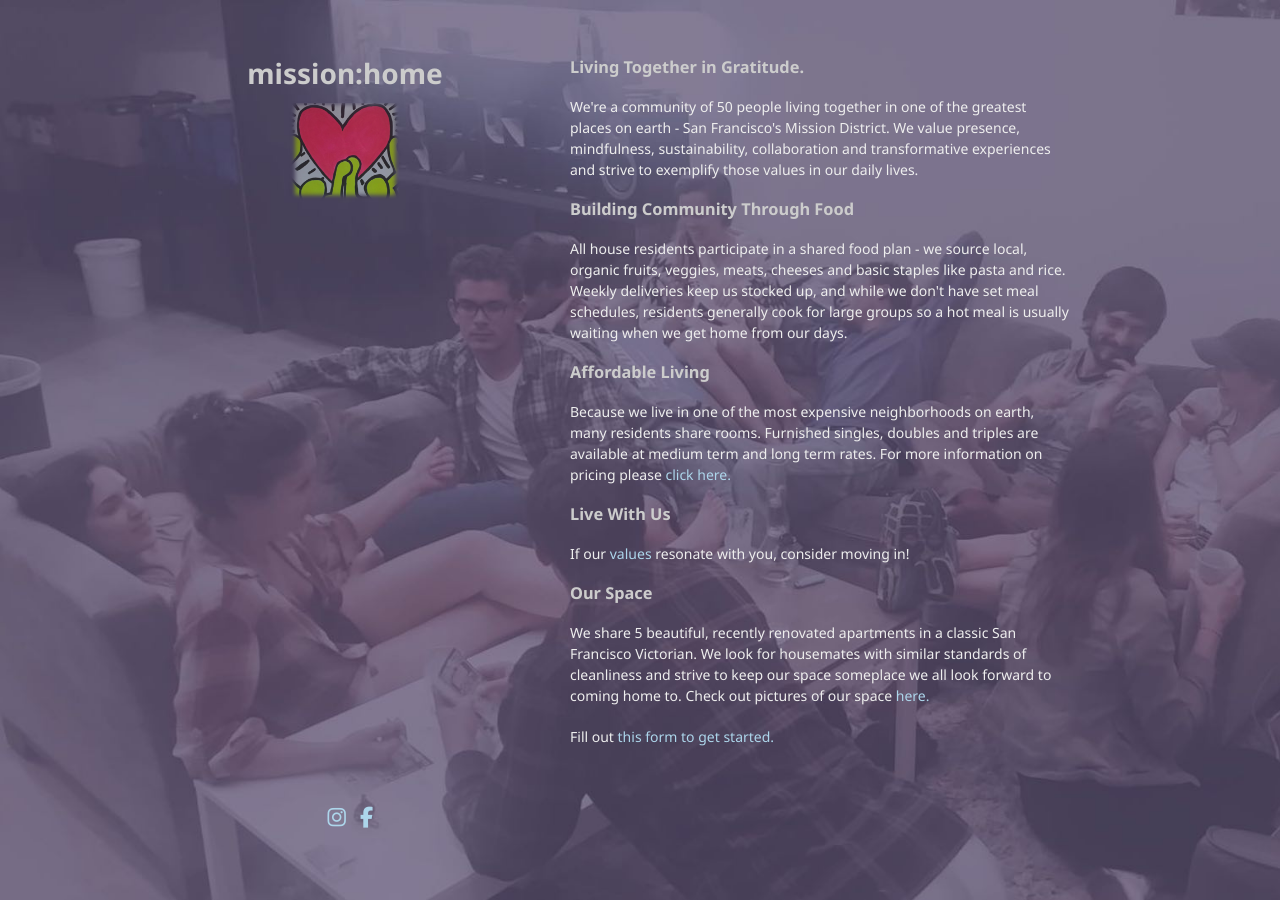
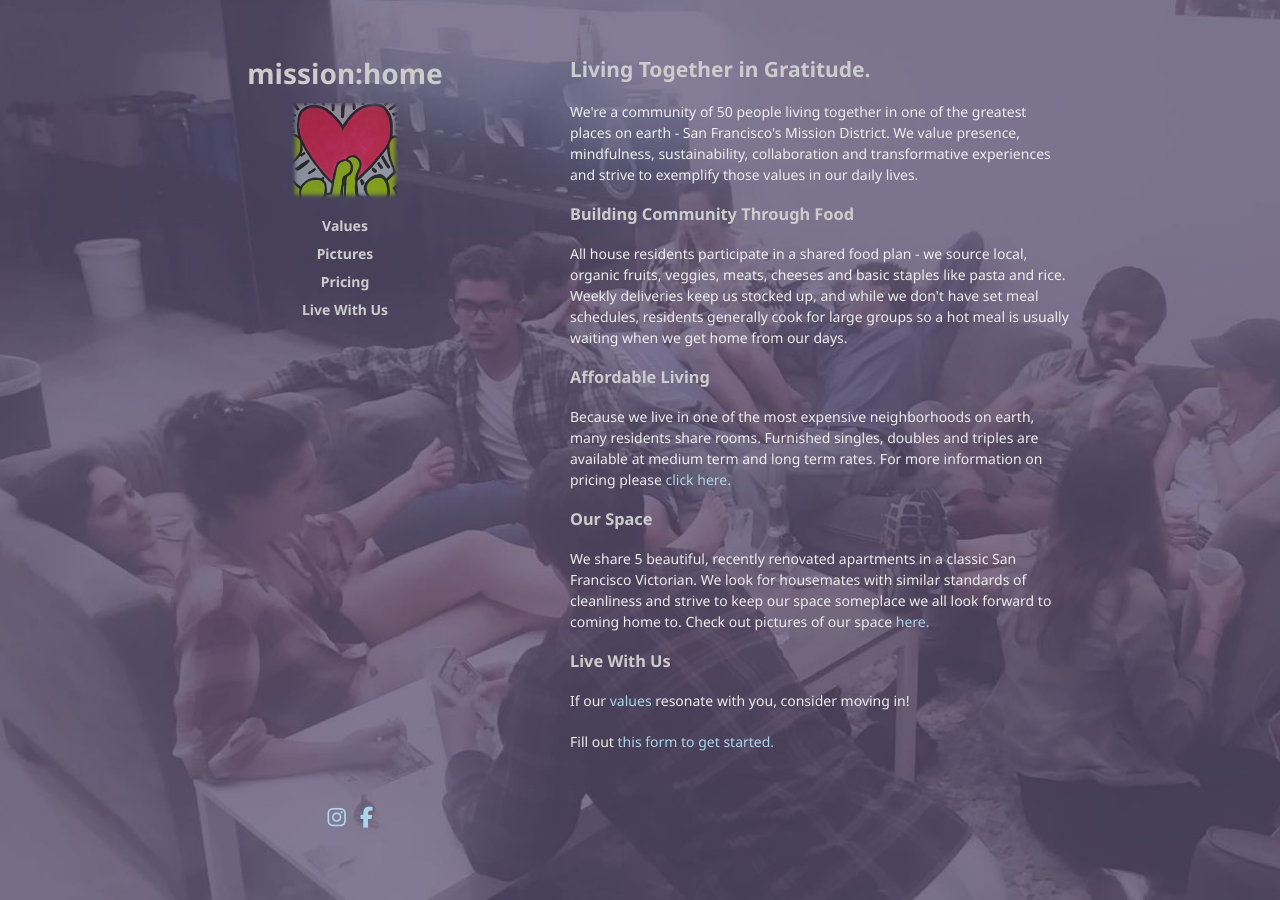
Before and after one commit to mission-home/missionhome.rocks, a Jekyll site: the page built from index.html, in a window 1280 px wide. Built offline with Jekyll 4.4.1, drawn with Linux system fonts in a browser that asks for light colours; nearby versions of some CDN libraries.

Commit message:
Add quick links in header
The links in the body text can be hard to see - put some quick links in
the header for easy access

```diff
--- a/_layouts/default.html
+++ b/_layouts/default.html
@@ -24,6 +24,10 @@
       <header>
         <a href="/"><h1>mission:home</h1></a>
         <img src="/images/mh.png"/>
+        <a href="/values"><h4>Values</h4></a>
+        <a href="/pictures"><h4>Pictures</h4></a>
+        <a href="/pricing"><h4>Pricing</h4></a>
+        <a href="https://docs.google.com/forms/d/14sltSQrG5ugSG2JFz_SvTBOGol8pa46_EY23r6N4L48/viewform?usp=send_form"><h4>Live With Us</h4></a>
       </header>
       <section>
         {{ content }}
--- a/index.html
+++ b/index.html
@@ -1,9 +1,9 @@
 ---
 layout: default
 ---
-<h3>
+<h2>
   <a id="living-together" class="anchor" href="#living-together" aria-hidden="true"><span aria-hidden="true" class="octicon octicon-link"></span></a>Living Together in Gratitude.
-</h3>
+</h2>
 <p>We're a community of 50 people living together in one of the greatest places on earth - San Francisco's Mission District. We value presence, mindfulness, sustainability, collaboration and transformative experiences and strive to exemplify those values in our daily lives.</p>
 
 <h3>Building Community Through Food</h3>
@@ -12,13 +12,13 @@ layout: default
 <h3>Affordable Living</h3>
 <p>Because we live in one of the most expensive neighborhoods on earth, many residents share rooms. Furnished singles, doubles and triples are available at medium term and long term rates. For more information on pricing please <a href="pricing">click here.</a></p>
 
+<h3>Our Space</h3>
+<p>We share 5 beautiful, recently renovated apartments in a classic San Francisco Victorian. We look for housemates with similar standards of cleanliness and strive to keep our space someplace we all look forward to coming home to. Check out pictures of our space <a href="/pictures">here.</a>
+</p>
+
 <h3>
   <a id="live-with-us" class="anchor" href="#live-with-us" aria-hidden="true"><span aria-hidden="true" class="octicon octicon-link"></span></a>Live With Us
 </h3>
 <p>If our <a href="values">values</a> resonate with you, consider moving in!</p>
 
-<h3>Our Space</h3>
-<p>We share 5 beautiful, recently renovated apartments in a classic San Francisco Victorian. We look for housemates with similar standards of cleanliness and strive to keep our space someplace we all look forward to coming home to. Check out pictures of our space <a href="/pictures">here.</a>
-</p>
-
 <p> Fill out <a href="https://docs.google.com/forms/d/14sltSQrG5ugSG2JFz_SvTBOGol8pa46_EY23r6N4L48/viewform?usp=send_form">this form to get started.</a></p>
--- a/pictures/index.html
+++ b/pictures/index.html
@@ -25,3 +25,7 @@ layout: default
     Galleria.loadTheme('{{site.url}}/javascripts/galleria/themes/classic/galleria.classic.min.js');
     Galleria.run('.galleria');
 </script>
+
+<p>
+  For more pictures of how we live <a href="https://www.instagram.com/missionhomesf/">check out our Instagram.</a>
+</p>
--- a/stylesheets/styles.scss
+++ b/stylesheets/styles.scss
@@ -42,11 +42,7 @@ h1 {
   color:$grayLighter;
 }
 
-h2 {
-  color:$grayLight;
-}
-
-h3, h4, h5, h6 {
+h2, h3, h4, h5, h6 {
   color:$grayLighter;
 }
 
@@ -170,9 +166,16 @@ header ul a:active {
   background-color:#f0f0f0;
 }
 
-header h1 {
-  margin: auto;
-  text-align: center;
+header {
+  h1, h4 {
+    margin: auto;
+    text-align: center;
+  }
+
+  h4 {
+    margin-bottom: 0.5em;
+    margin-top: 0.5em;
+  }
 }
 
 header img {
```
